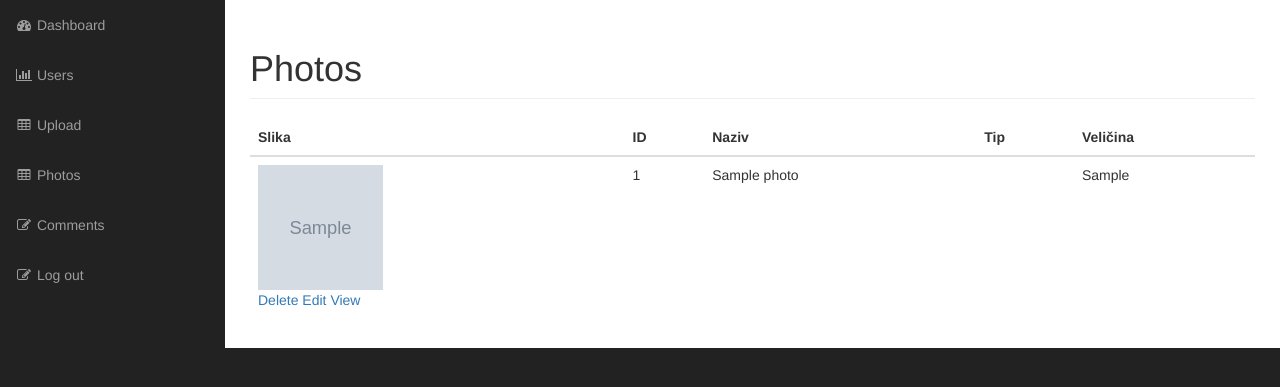
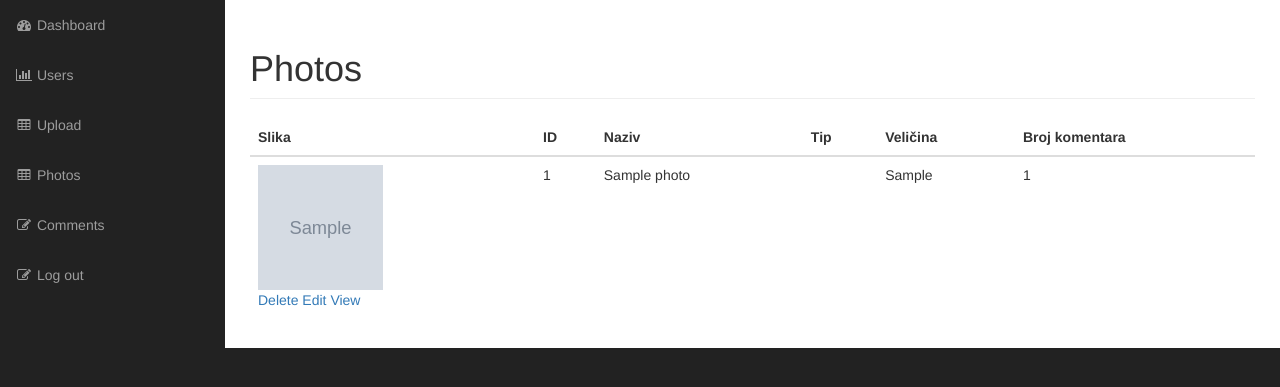
Before and after one commit to Stanko172/PHP_Gallery_app, a PHP site: page /admin/photos.php in a window 1280 px wide. Shown: the part 51-438 px from the top of the page. Run offline with PHP 8.4, Linux system fonts and the light colour scheme; the visitor is signed in with stand-in values (Sample User, id 1); tables that the repository leaves empty or names only in its code hold one stand-in row (values such as "Sample post"); grey boxes marked "Sample" are stand-in pictures; grey boxes labelled with a size stand in for pictures from a placeholder-image service; some libraries are stand-ins or nearby versions.

Commit message:
comments and photos small update

```diff
--- a/admin/photos.php
+++ b/admin/photos.php
@@ -38,6 +38,7 @@
                                 <th scope="col">Naziv</th>
                                 <th scope="col">Tip</th>
                                 <th scope="col">Veličina</th>
+                                <th scope="col">Broj komentara</th>
                                 </tr>
                             </thead>
                             <tbody>
@@ -48,7 +49,7 @@
                                     <div class="action_links">
                                         <a href="delete_photo.php?id=<?php echo $photo->id;?>">Delete</a>
                                         <a href="edit_photo.php?id=<?php echo $photo->id;?>">Edit</a>
-                                        <a href="delete_photo.php">View</a>
+                                        <a href="../photo.php?id=<?php echo $photo->id; ?>">View</a>
                                     </div>
 
                                 </td>
@@ -56,6 +57,7 @@
                                 <td><?php echo $photo->title; ?></td>
                                 <td><?php echo $photo->type; ?></td>
                                 <td><?php echo $photo->size; ?></td>
+                                <td><?php echo count(Comment::get_all_comments_for_image($photo->id)); ?></td>
                                 </tr>
                             </tbody>
                             <? endforeach ?>
```
